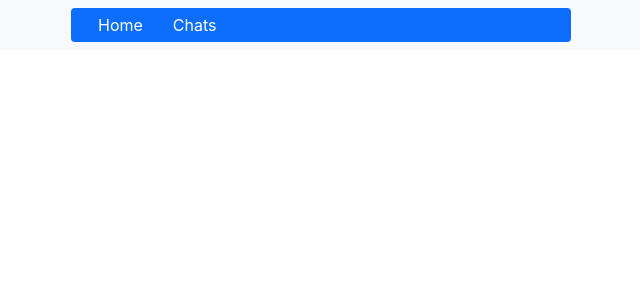
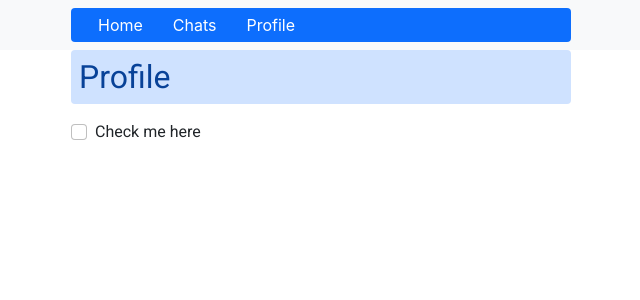
Before and after one commit to marxt2016/React, a React (Create React App) app: page /profile in a window 1280 px wide. Before the commit this address had no page. Shown: the top 300 px of the page, without its empty margins (319-959 px from the left). Built offline with nearby package versions, Linux system fonts and the light colour scheme.

Commit message:
lesson5 initial commit

```diff
--- a/package.json
+++ b/package.json
@@ -12,6 +12,7 @@
     "react": "^17.0.2",
     "react-bootstrap": "^2.0.1",
     "react-dom": "^17.0.2",
+    "react-redux": "^7.2.6",
     "react-router-dom": "^6.0.0-beta.8",
     "react-scripts": "4.0.3",
     "web-vitals": "^1.1.2"
--- a/src/App.js
+++ b/src/App.js
@@ -2,11 +2,16 @@ import React from 'react';
 import { BrowserRouter, Link, Route, Routes } from 'react-router-dom';
 import { Home } from './components/Home';
 import { Chats } from './components/Chats';
+import { Profile } from './components/Profile';
 import { Nav, Navbar, Container } from 'react-bootstrap';
 import { Chatlist } from './components/Chatlist';
+import { Provider } from 'react-redux';
+import { store } from './store/index';
+
 
 
 export const App = () => (
+  <Provider store={store}>
     <BrowserRouter>
       <Navbar bg="light" variant="dark">
         <Container>
@@ -16,12 +21,14 @@ export const App = () => (
             <Link to="/" >Home</Link>
 
             <Link to="/chats" >Chats</Link>
+            <Link to="/profile" >Profile</Link>
           </Nav>
         </Container>
       </Navbar>
 
       <Routes>
         <Route path="/" element={<Home />} />
+        <Route path="profile" element={<Profile />} />
         <Route path="/chats" >
 
           <Route path=":id" element={<Chats />} />
@@ -31,6 +38,7 @@ export const App = () => (
 
       </Routes>
     </BrowserRouter >
+  </Provider>
 )
 
 
--- a/src/components/Chats.js
+++ b/src/components/Chats.js
@@ -40,11 +40,7 @@ const messagesInitial = {
         }
     ],
     jane: [
-        {
-            text: 'Message from Jane',
-            author: 'person',
-            id: 'jane'
-        }
+
     ],
 
 }
--- a/src/components/Home.js
+++ b/src/components/Home.js
@@ -1,5 +1,7 @@
 import React from 'react';
+import { useSelector } from 'react-redux';
 
 export const Home = () => {
-    return <h2 className="App">Homepage</h2>
+    const name = useSelector(state => state.name);
+    return <h2 className="App">Homepage {name}</h2>
 }
--- /dev/null
+++ b/src/components/Profile.js
@@ -0,0 +1,26 @@
+import { store } from '../store/index';
+import Form from 'react-bootstrap/Form';
+import { toggleCheckbox } from '../store/profile/actions';
+import { useSelector, useDispatch } from 'react-redux';
+
+export const Profile = () => {
+    //const state = store.getState();
+    const state = useSelector(state => state);
+    const dispatch = useDispatch();
+
+    const handleChange = () => {
+        dispatch(toggleCheckbox);
+    };
+    return (
+        <>
+            <h2 className="App">Profile</h2>
+            <Form.Group className="App mt-3" controlId="formBasicCheckbox">
+                <Form.Check
+                    type="checkbox"
+                    label={state.name}
+                    checked={state.checkbox}
+                    onChange={handleChange} />
+            </Form.Group>
+        </>
+    );
+}
--- /dev/null
+++ b/src/store/index.js
@@ -0,0 +1,6 @@
+import { createStore } from 'redux';
+import { profileReducer } from './profile/reducer';
+
+export const store = createStore(profileReducer);
+
+//createStore(profileReducer, window.__REDUX_DEVTOOLS_EXTENSION__ && window.__REDUX_DEVTOOLS_EXTENSION__());
--- /dev/null
+++ b/src/store/profile/actions.js
@@ -0,0 +1,5 @@
+export const TOGGLE_CHECKBOX = "PROFILE::TOGGLE_CHECKBOX";
+
+export const toggleCheckbox = {
+    type: TOGGLE_CHECKBOX
+}
--- /dev/null
+++ b/src/store/profile/reducer.js
@@ -0,0 +1,18 @@
+import { TOGGLE_CHECKBOX } from "./actions"
+
+const initialState = {
+    checkbox: false,
+    name: "Check me here"
+}
+
+export const profileReducer = (state = initialState, action) => {
+    switch (action.type) {
+        case TOGGLE_CHECKBOX:
+            return {
+                ...state,
+                checkbox: !state.checkbox,
+            };
+        default:
+            return state;
+    }
+}
```
Also changed, not shown: 1 other file (tests, documents, lock files or other folders). Lines whose indentation alone changed are shown as unchanged.
